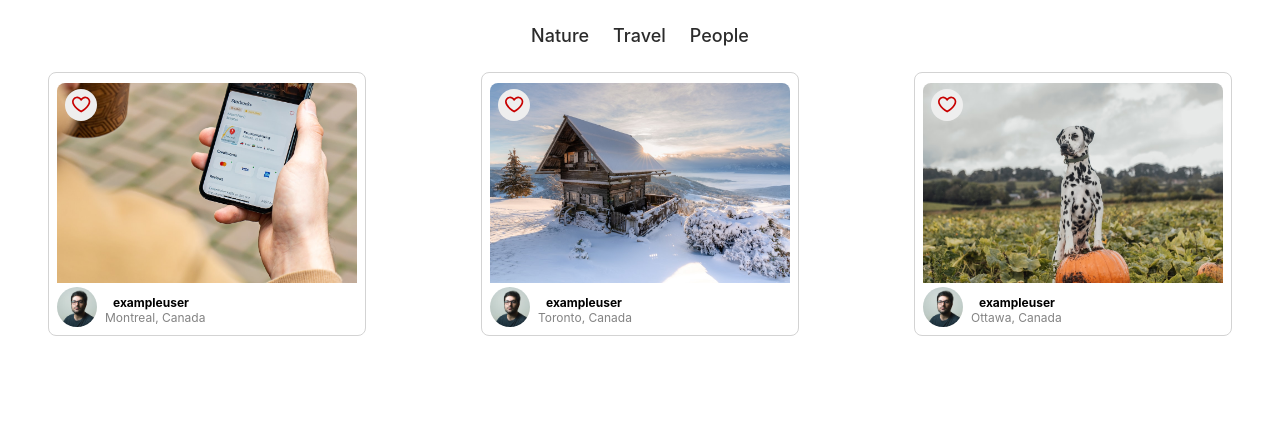
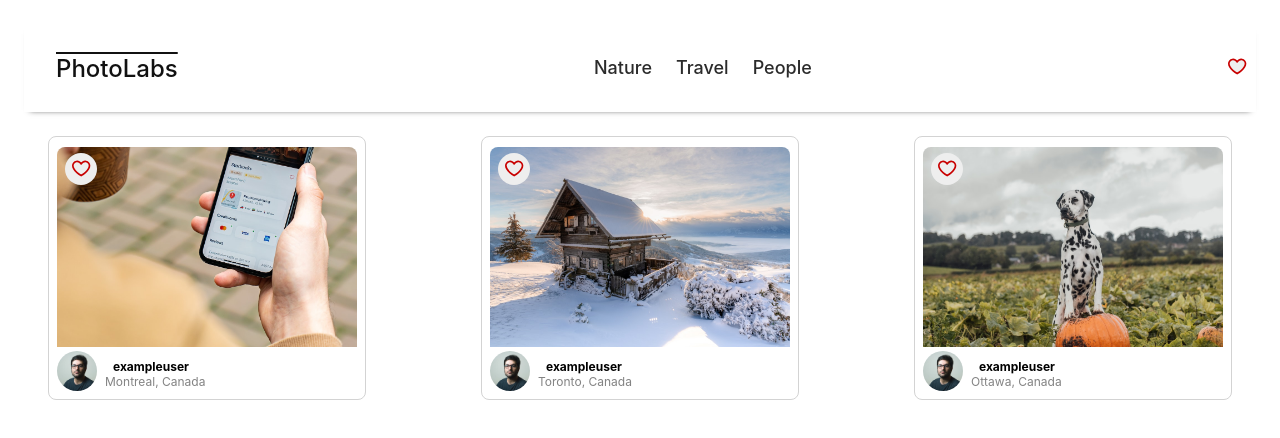
Before and after one commit to Islander333/photolabs, a React (Create React App) app in the folder frontend/: page / in a window 1280 px wide. Shown: the top 438 px of the page. Built offline with nearby package versions, Linux system fonts and the light colour scheme; the HTML template or start-up script is replaced by a standard one.

Commit message:
add topNavigationbarcomponent

```diff
--- a/frontend/src/App.jsx
+++ b/frontend/src/App.jsx
@@ -6,6 +6,7 @@
 import PhotoFavButton from 'components/PhotoFavButton';
 import TopicListItem from 'components/TopicListItem';
 import TopicList from 'components/TopicList';
+import TopNavigation from 'components/TopNavigationBar';
 
 
 
@@ -18,7 +19,7 @@
   return (
     <div className="App">
 
-      <TopicList />
+      <TopNavigation />
 
       <PhotoList />
 
--- a/frontend/src/components/TopNavigationBar.jsx
+++ b/frontend/src/components/TopNavigationBar.jsx
@@ -1,13 +1,22 @@
 import React from 'react';
 
 import '../styles/TopNavigationBar.scss'
+import FavBadge from './FavBadge';
+import TopicList from './TopicList';
 
 const TopNavigation = () => {
   return (
     <div className="top-nav-bar">
       <span className="top-nav-bar__logo">PhotoLabs</span>
+
+      {/* Topics */}
+      <TopicList />
+
+      {/* Fav Badge */}
+      <FavBadge />
+
     </div>
-  )
+  );
 }
 
 export default TopNavigation;
```
